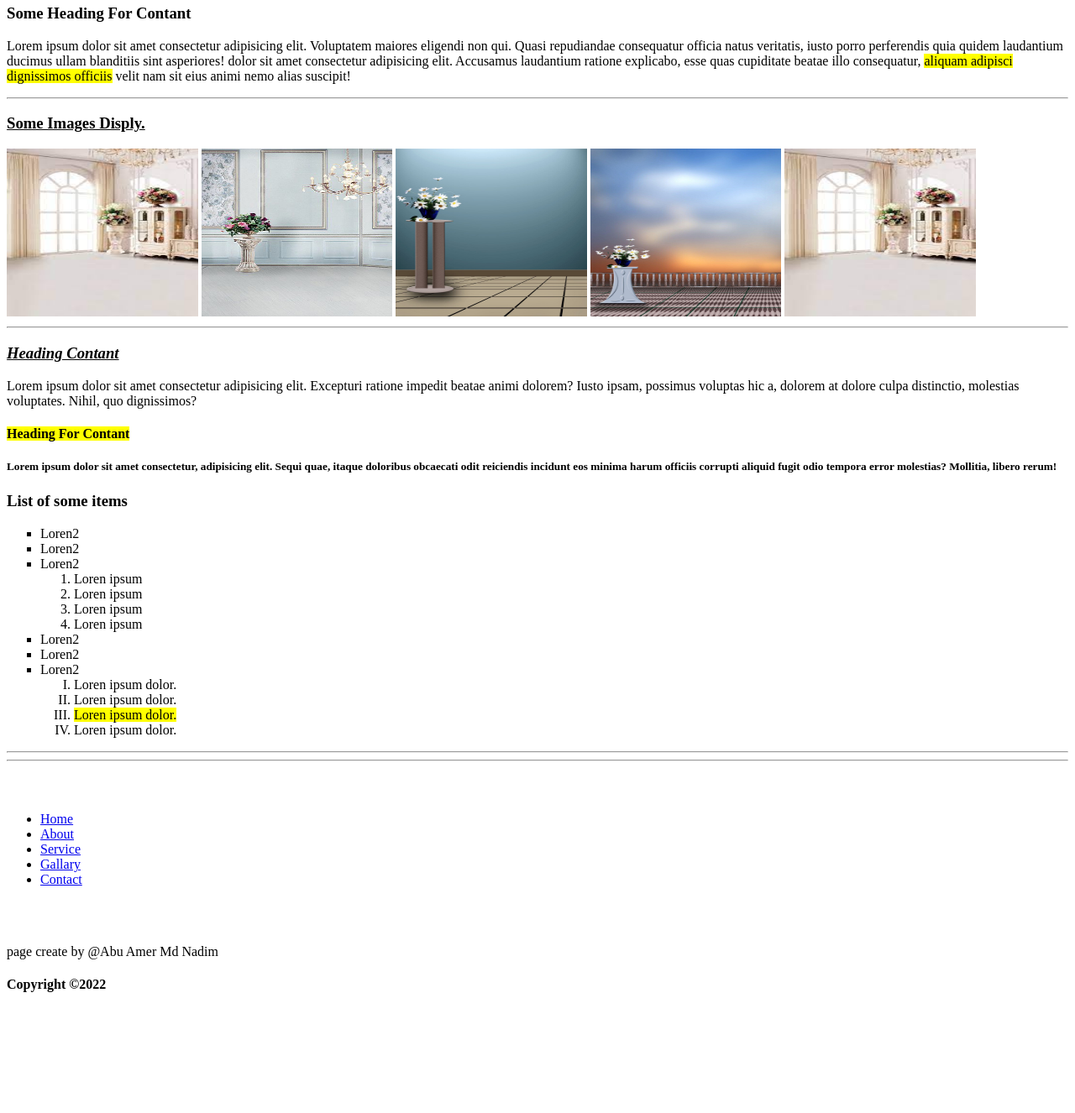
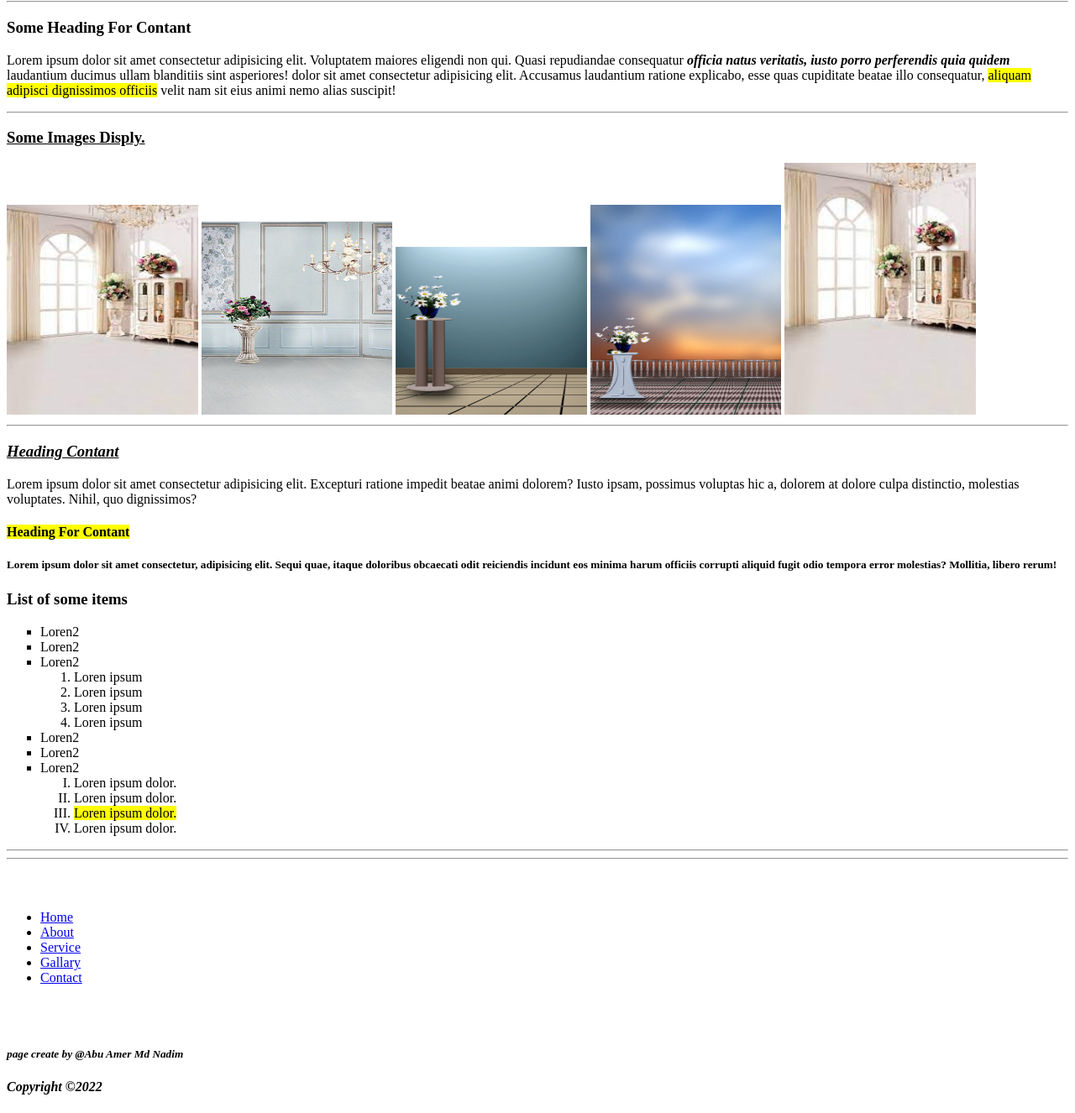
Before and after one commit to amernadim/15-3-2022-listen, a plain HTML site: page index.html in a window 1280 px wide. Shown: the part 980-2306 px from the top of the page at 84% size. Before the commit the page ends 2183 px from the top, so only its background shows below. Drawn offline with Linux system fonts and the light colour scheme.

Commit message:
2nd commit

```diff
--- a/index.html
+++ b/index.html
@@ -10,7 +10,7 @@
     <!-- header -->
     <header>
         <h3>Simple Website Create Only Useing HTML</h3>
-        <img src="./image/image.jpg" alt="header">
+        <img src="./image/image.jpg" alt="header" width="100%">
     </header>
 
 
@@ -30,6 +30,7 @@
             </ul>
         </div>
     </nav>
+    <br>
 
         <hr>
         <hr>
@@ -37,17 +38,17 @@
         <!-- Section -->
         <section>
             <h3>Some Heading For Contant</h3>
-            <p> Lorem ipsum dolor sit amet consectetur adipisicing elit. Voluptatem maiores eligendi non qui. Quasi repudiandae consequatur officia natus veritatis, iusto porro perferendis quia quidem laudantium ducimus ullam blanditiis sint asperiores!  dolor sit amet consectetur adipisicing elit. Accusamus laudantium ratione explicabo, esse quas cupiditate beatae illo consequatur, <mark>aliquam adipisci dignissimos officiis</mark> velit nam sit eius animi nemo alias suscipit!</p>
+            <p> Lorem ipsum dolor sit amet consectetur adipisicing elit. Voluptatem maiores eligendi non qui. Quasi repudiandae consequatur <b> <i>officia natus veritatis, iusto porro perferendis quia quidem </i></b> laudantium ducimus ullam blanditiis sint asperiores!  dolor sit amet consectetur adipisicing elit. Accusamus laudantium ratione explicabo, esse quas cupiditate beatae illo consequatur, <mark>aliquam adipisci dignissimos officiis</mark> velit nam sit eius animi nemo alias suscipit!</p>
         </section>
         <hr>
         <!-- Section 2 -->
         <section>
             <h3><u>Some Images Disply.</u></h3>
-            <img src="./image/image001.jpg" alt="image001" style="height: 200px; width: 18%;">
-            <img src="./image/image002.jpg" alt="image002" style="height: 200px; width: 18%;">
+            <img src="./image/image001.jpg" alt="image001" style="height: 250px; width: 18%;">
+            <img src="./image/image002.jpg" alt="image002" style="height: 230px; width: 18%;">
             <img src="./image/image003.jpg" alt="image003" style="height: 200px; width: 18%;">
-            <img src="./image/image004.jpg" alt="image004" style="height: 200px; width: 18%;">
-            <img src="./image/image001.jpg" alt="image001" style="height: 200px; width: 18%;">
+            <img src="./image/image004.jpg" alt="image004" style="height: 250px; width: 18%;">
+            <img src="./image/image001.jpg" alt="image001" style="height: 300px; width: 18%;">
         </section>
         <hr>
         <!-- Section 3 -->
@@ -102,8 +103,10 @@
         <br><br>
 
     <!-- fotter -->
-    <p>page create by @Abu Amer Md Nadim</p>
-    <h4>Copyright &copy;2022</h4>
+    <h5> <i> page create by @Abu Amer Md Nadim</i></h5>
+    <h4> <i> Copyright &copy;2022
+
+    </i></h4>
 
 
 
```
Also changed, not shown: Capture.JPG (added).
